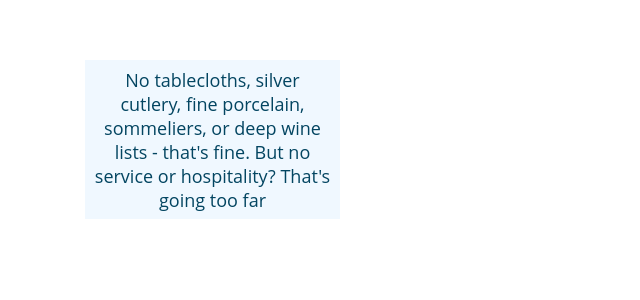
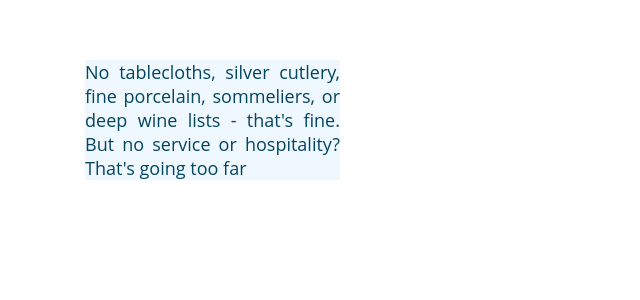
Before and after one commit to abrahamnzok/vuequotes, a Vue app: page / in a window 1280 px wide. Shown: the top 300 px of the page, without its empty margins (0-640 px from the left). Built offline with nearby package versions, Linux system fonts and the light colour scheme.

Commit message:
made changes to styles

```diff
--- a/src/components/Quote.vue
+++ b/src/components/Quote.vue
@@ -20,10 +20,12 @@
     background-color: aliceblue;
     font-size: 18px;
     color: #034561;
+    padding: auto;
+    margin: auto;
   }
   .quote{
     cursor: pointer;
-    padding: 3%;
+    text-align: justify;
   }
   .quote:hover{
     border: 1px solid #4FB783;
```
